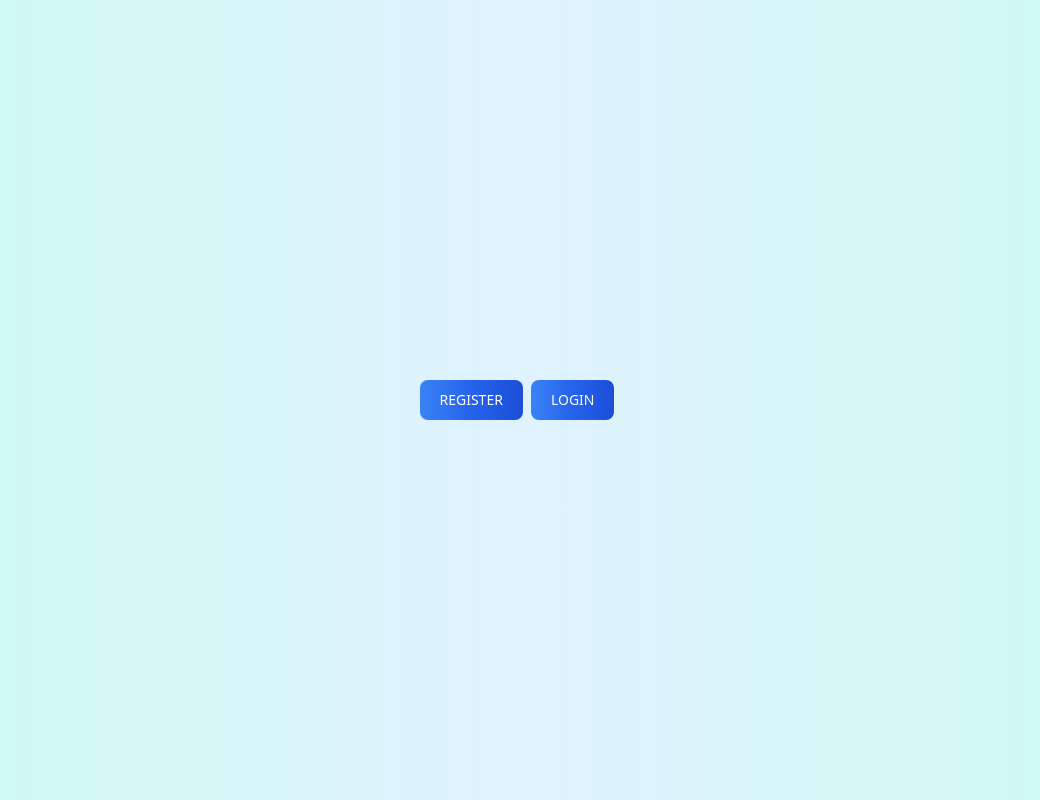
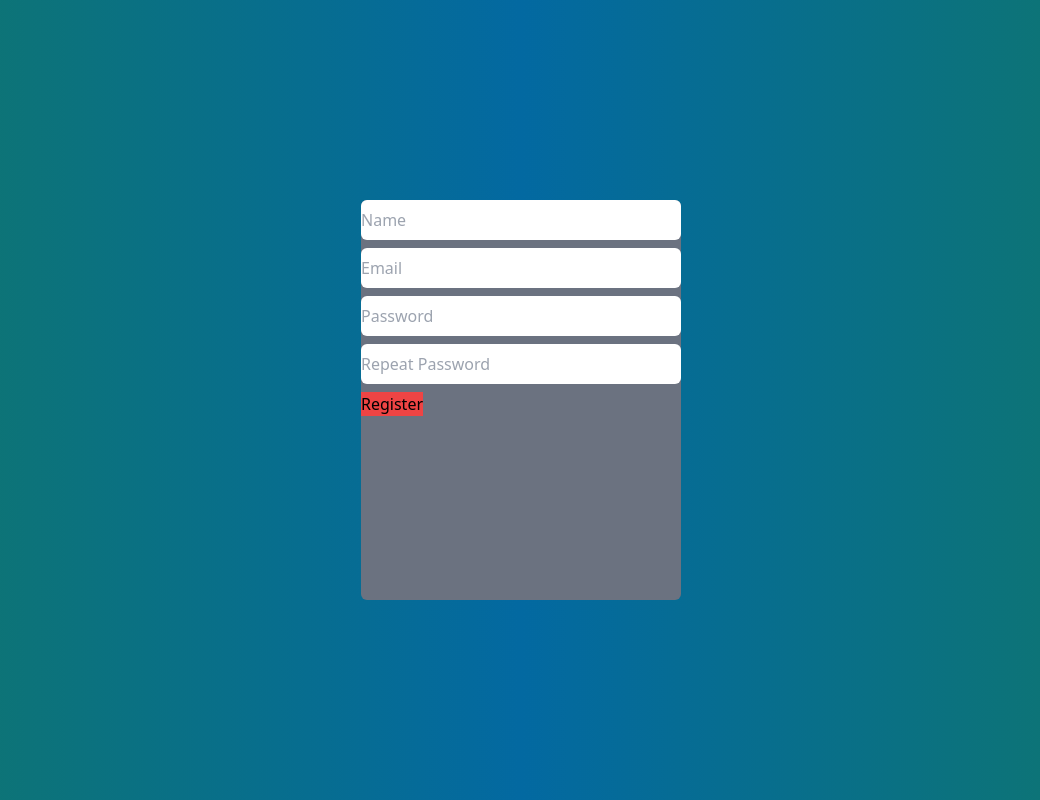
Before and after one commit to tazoakhalaia/Tlancer, a Vue app: page / in a window 1280 px wide. Shown: the whole page, without its empty margins (119-1159 px from the left). Built offline with nearby package versions, Linux system fonts and the light colour scheme.

Commit message:
Register Modal

```diff
--- /dev/null
+++ b/src/components/shared/RegisterModal.vue
@@ -0,0 +1,28 @@
+<template>
+    <div class="bg-gray-500 h-full rounded-md">
+        <form @submit.prevent="register">
+        <input v-model="userName" className="w-full mb-2 h-10 rounded-md  bg-white" type="text" name="name" placeholder="Name" />
+        <input v-model="email" className="w-full mb-2 h-10 rounded-md  bg-white" type="email" name="email" placeholder="Email" />
+        <input v-model="password" className="w-full mb-2 h-10 rounded-md  bg-white" type="password" name="password" placeholder="Password" />
+        <input v-model="repeatPassword" className="w-full mb-2 h-10 rounded-md  bg-white" type="password" name="password_confirmation" placeholder="Repeat Password" />
+    <button class="bg-red-500" type="submit">Register</button>
+    </form>
+    </div>
+</template>
+<script setup>
+import { ref } from 'vue';
+
+let userName = ref('')
+let password = ref('')
+let repeatPassword = ref('')
+let email = ref('')
+
+function register(){
+    console.log({
+        'name': userName.value,
+        "email": email.value,
+        "password": password.value,
+        "repeatpassword": repeatPassword.value
+    });
+}
+</script>
--- a/src/views/HomePageView.vue
+++ b/src/views/HomePageView.vue
@@ -1,11 +1,19 @@
 <template>
-    <div class="bg-gradient-to-r from-teal-100 via-sky-100 to-teal-100 h-screen w-screen flex justify-center items-center">
+    <div class="relative bg-gradient-to-r from-teal-700 via-sky-700 to-teal-700 h-screen w-screen flex justify-center items-center">
         <div class="flex">
-        <ButtonModal buttonName="Register" />
+        <ButtonModal buttonName="Register" @click="hello" />
         <ButtonModal buttonName="Login" />
+        </div>
+        <div class="absolute w-1/4 h-1/2 z-10">
+        <RegisterModal />
         </div>
     </div>
 </template>
 <script setup>
-import ButtonModal from '../components/ui/ButtonModal.vue';
+import ButtonModal from '@/components/ui/ButtonModal.vue'
+import RegisterModal from '@/components/shared/RegisterModal.vue'
+
+function hello(){
+    console.log('hello');
+}
 </script>
```
